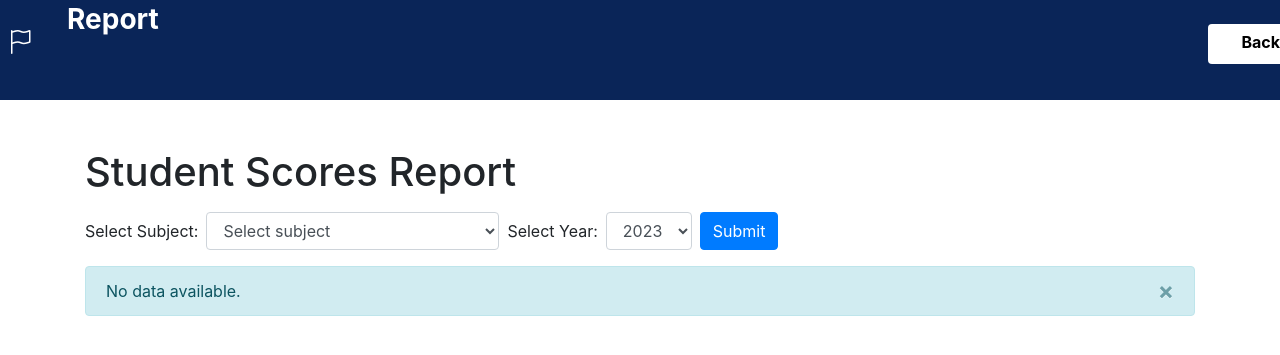
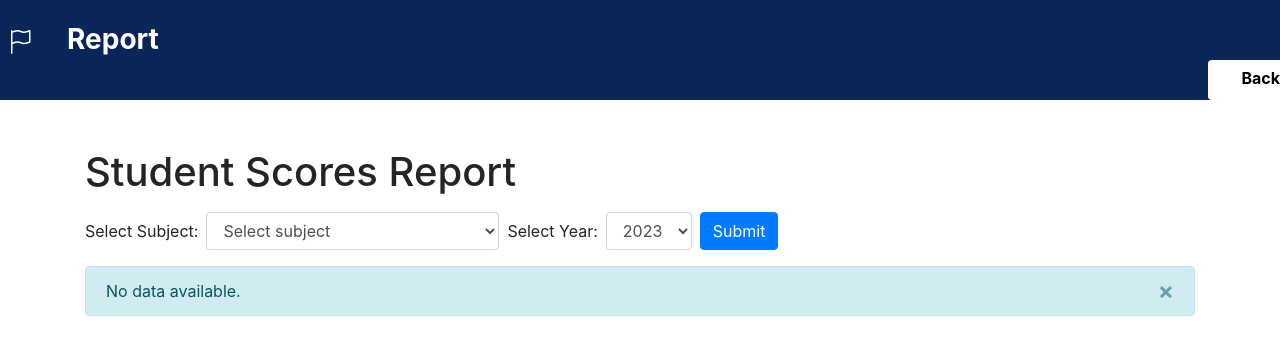
Before and after one commit to me-1212/project, a PHP site: page /generate_report.php in a window 1280 px wide. Shown: the top 355 px of the page. Run offline with PHP 8.4, Linux system fonts and the light colour scheme; data comes from the database, SQL or seed files in the repository; some libraries are stand-ins or nearby versions.

Commit message:
Add files via upload

```diff
--- a/Hello world/css/styleG.css
+++ b/Hello world/css/styleG.css
@@ -4,7 +4,7 @@
   z-index: 997;
   padding: 20px 0;
   height: 100px;
-  margin-bottom: 20px;
+  margin-bottom: 40px;
   overflow: hidden;
 }
 
@@ -17,7 +17,7 @@
   font-size: 28px;
   color: white;
   margin-left: 35px;
-  margin-top: -25px;
+  margin-top: -5px;
   display: inline;
 }
 
@@ -32,7 +32,7 @@
   margin-left: 1200px;
   height: 40px;
   width: 100px;
-  margin-top: -30px;
+  margin-top: -5px;
 }
 
 #header .row .btn:hover {
@@ -40,16 +40,3 @@
   border: 1px solid;
   color: #96bbff
 }
-
-table {
-  border-collapse: collapse;
-  margin-top: 30px;
-  margin-left: 50px;
-  border: 1;
-}
-
-table tr,
-th,
-td {
-  padding: 10px;
-}
```
